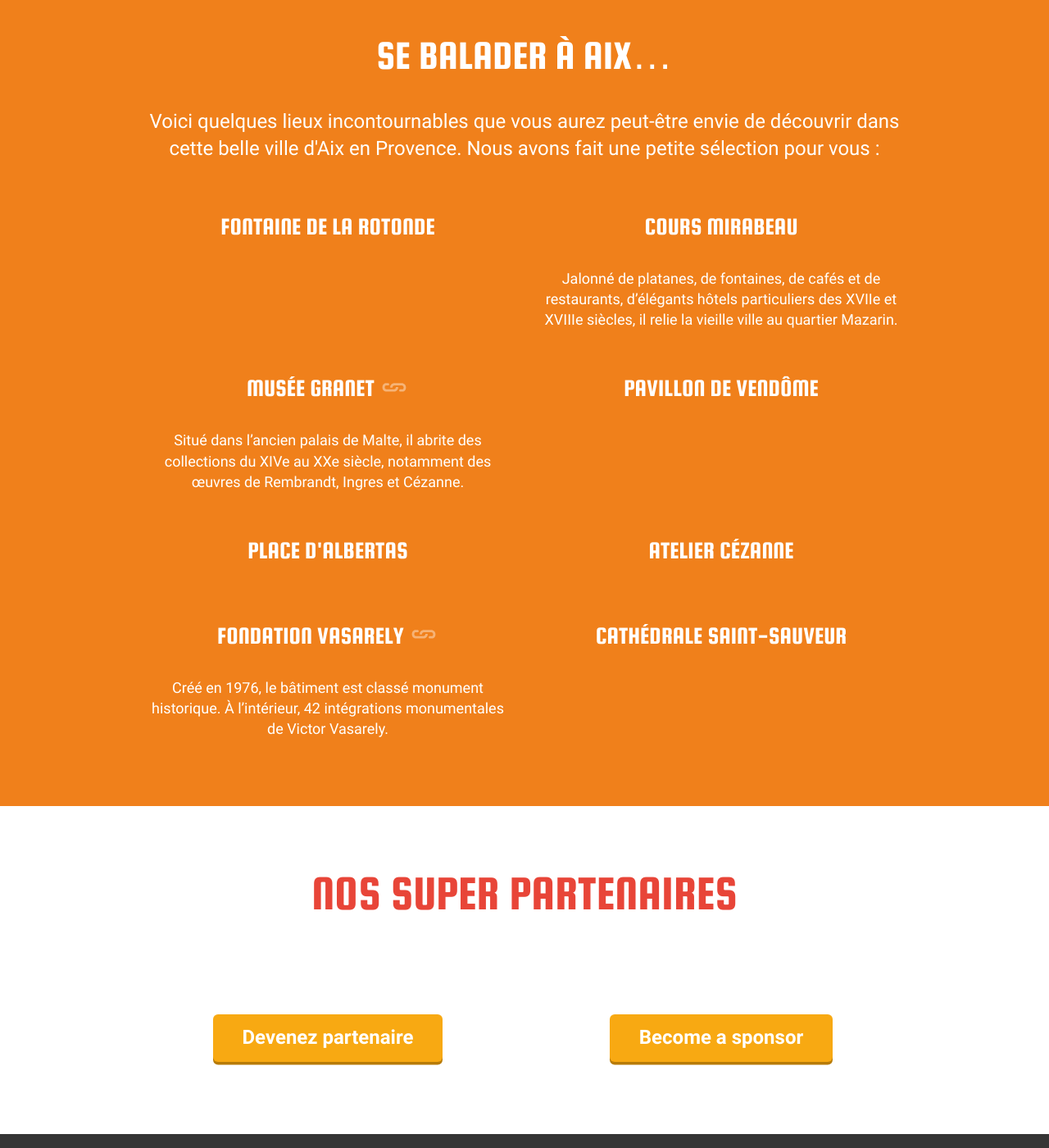
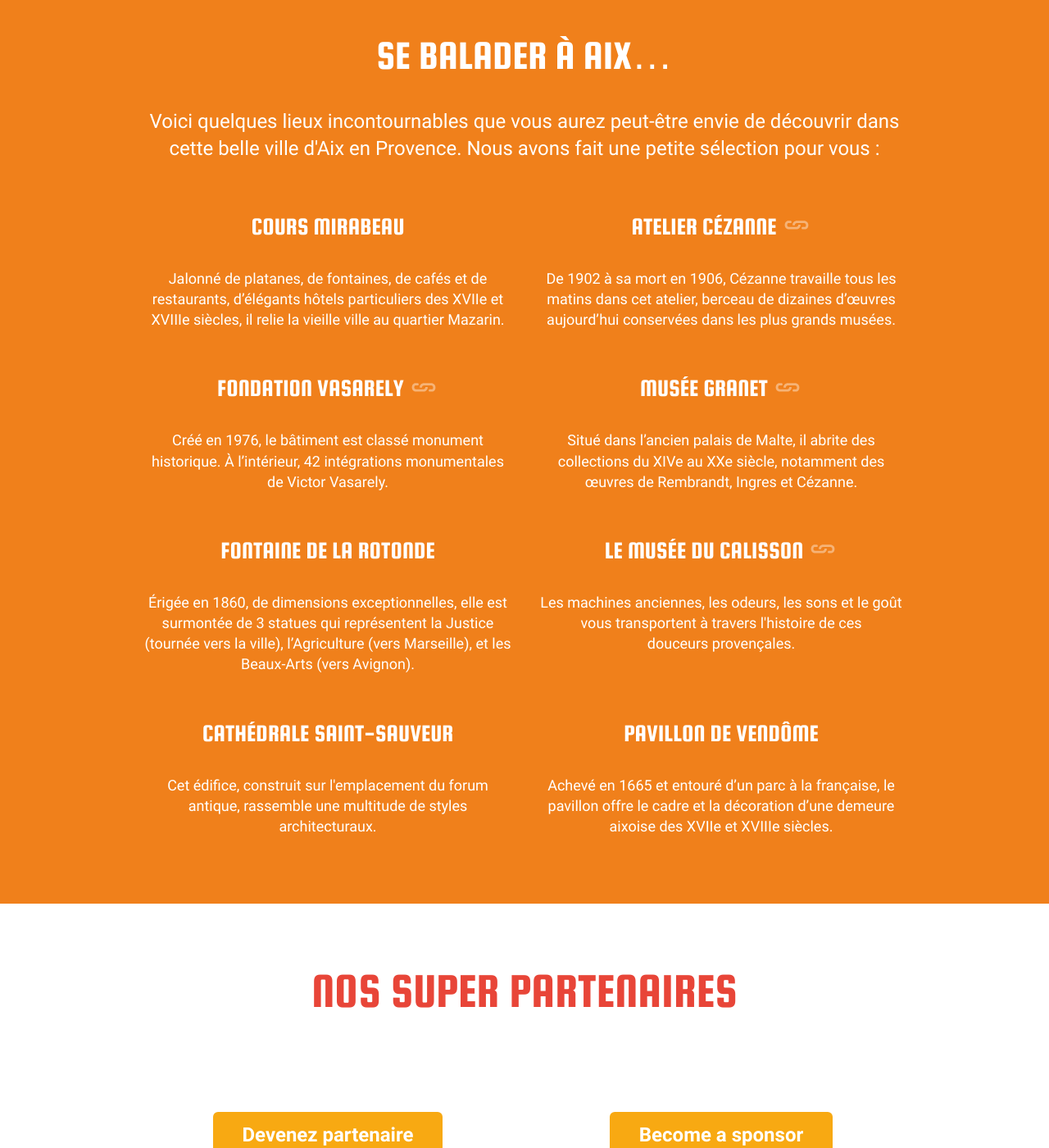
Before and after one commit to sudweb/2017, a Jekyll site: the page built from lieux.html, in a window 1280 px wide and 1400 px high, scrolled down 4953 px. Shown: the whole window at 82% size. Built offline with Jekyll 4.4.1, drawn with Linux system fonts in a browser that asks for light colours.

Commit message:
add visits

```diff
--- a/_data/visits.yml
+++ b/_data/visits.yml
@@ -1,25 +1,29 @@
-- name: Fontaine de la rotonde
-  description:
 
 - name: Cours Mirabeau
   description: Jalonné de platanes, de fontaines, de cafés et de restaurants, d’élégants hôtels particuliers des XVIIe et XVIIIe siècles, il relie la vieille ville au quartier Mazarin.
+
+- name: Atelier Cézanne
+  description: De 1902 à sa mort en 1906, Cézanne travaille tous les matins dans cet atelier, berceau de dizaines d’œuvres aujourd’hui conservées dans les plus grands musées.
+  website: http://www.atelier-cezanne.com
+
+- name: Fondation Vasarely
+  description: Créé en 1976, le bâtiment est classé monument historique. À l’intérieur, 42 intégrations monumentales de Victor Vasarely.
+  website: http://www.fondationvasarely.fr
 
 - name: Musée Granet
   description: Situé dans l’ancien palais de Malte, il abrite des collections du XIVe au XXe siècle, notamment des œuvres de Rembrandt, Ingres et Cézanne.
   website: http://www.museegranet-aixenprovence.fr
 
-- name: Pavillon de vendôme
-  description:
+- name: Fontaine de la rotonde
+  description: Érigée en 1860, de dimensions exceptionnelles, elle est surmontée de 3 statues qui représentent la Justice (tournée vers la ville), l’Agriculture (vers Marseille), et les Beaux-Arts (vers Avignon).
 
-- name: Place D'Albertas
-  description:
-
-- name: Atelier Cézanne
-  description:
-
-- name: Fondation Vasarely
-  description: Créé en 1976, le bâtiment est classé monument historique. À l’intérieur, 42 intégrations monumentales de Victor Vasarely.
-  website: http://www.fondationvasarely.fr
+- name: Le musée du calisson
+  website: http://www.aixenprovencetourism.com/a-voir-que-faire/activites-et-loisirs/musees-et-centres-dart/?detail=2676
+  description:  Les machines anciennes, les odeurs, les sons et le goût vous transportent à travers l'histoire de ces douceurs&nbsp;provençales.
+  website: http://www.calisson.com/
 
 - name: Cathédrale Saint-Sauveur
-  description:
+  description: Cet édifice, construit sur l'emplacement du forum antique, rassemble une multitude de styles architecturaux.
+
+- name: Pavillon de vendôme
+  description: Achevé en 1665 et entouré d’un parc à la française, le pavillon offre le cadre et la décoration d’une demeure aixoise des XVIIe et XVIIIe siècles.
```
Also changed, not shown: 2 other files.
